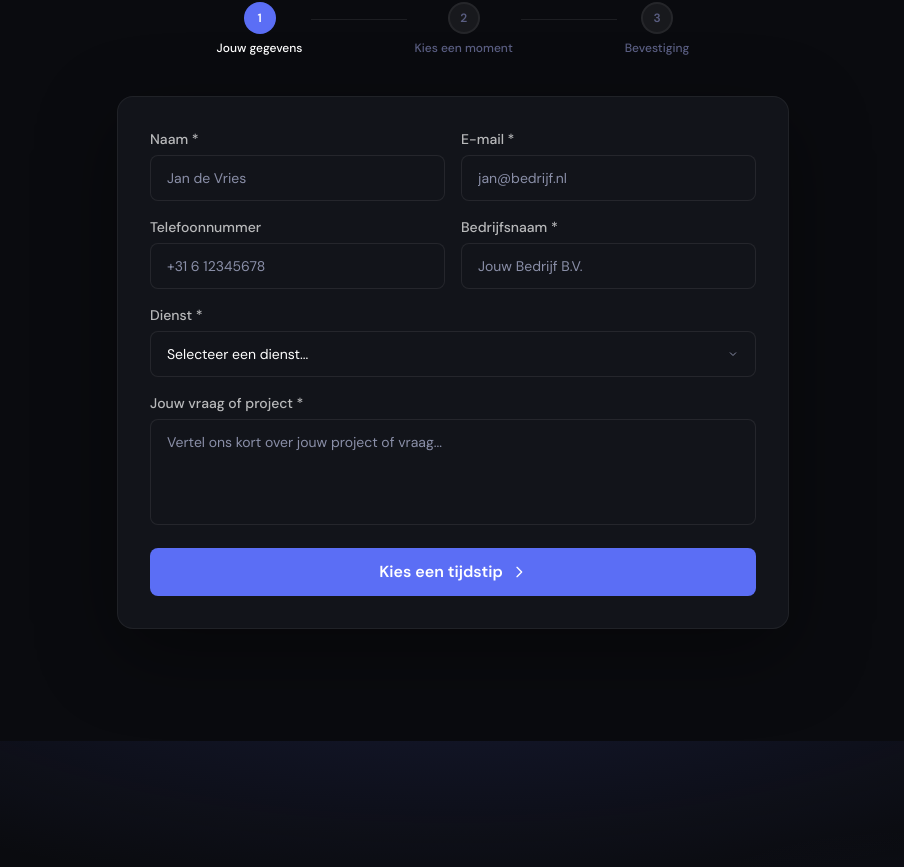
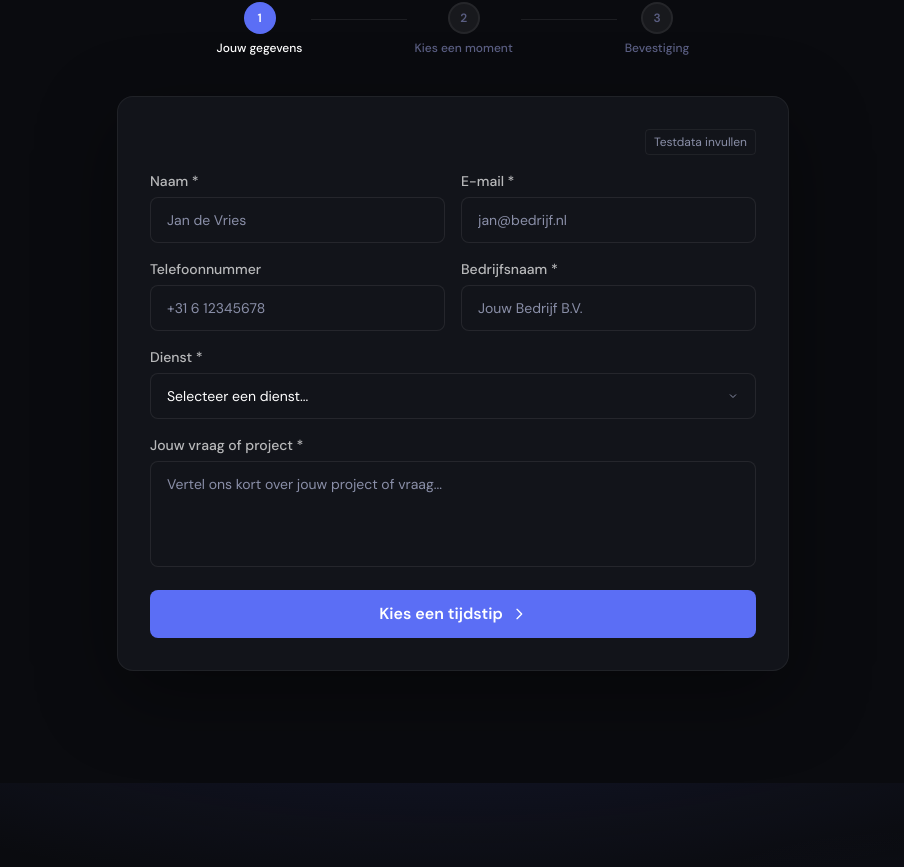
Before and after one commit to skivy2004/Runvex, a Next.js app: page / in a window 1280 px wide. Shown: the part 5771-6638 px from the top of the page, without its empty margins (187-1091 px from the left). Built offline with nearby package versions, Linux system fonts and the light colour scheme.

Commit message:
feat: voeg testdata knop toe aan booking formulier
Co-Authored-By: Claude Sonnet 4.6 <noreply@anthropic.com>

```diff
--- a/app/components/booking/Step1Form.tsx
+++ b/app/components/booking/Step1Form.tsx
@@ -21,6 +21,15 @@ const services = [
   'Anders',
 ]
 
+const testData = {
+  name: 'Jeremy Cordes',
+  email: 'jeremycordes31@gmail.com',
+  phone: '+31 6 12345678',
+  company: 'Runvex',
+  service: 'Lead Automatisering',
+  message: 'Ik wil graag een discovery call inplannen om de mogelijkheden van lead automatisering te bespreken.',
+}
+
 export default function Step1Form({ formData, onChange, onNext }: Step1FormProps) {
   const handleSubmit = (e: React.FormEvent) => {
     e.preventDefault()
@@ -29,6 +38,15 @@ export default function Step1Form({ formData, onChange, onNext }: Step1FormProps
 
   return (
     <form onSubmit={handleSubmit} className="space-y-4">
+      <div className="flex justify-end">
+        <button
+          type="button"
+          onClick={() => onChange(testData)}
+          className="text-xs text-[#8A8FA8] hover:text-[#5B6EF5] transition-colors px-2 py-1 rounded border border-white/[0.06] hover:border-[#5B6EF5]/40"
+        >
+          Testdata invullen
+        </button>
+      </div>
       <div className="grid grid-cols-1 sm:grid-cols-2 gap-4">
         <div>
           <label className={labelClass}>Naam *</label>
```
